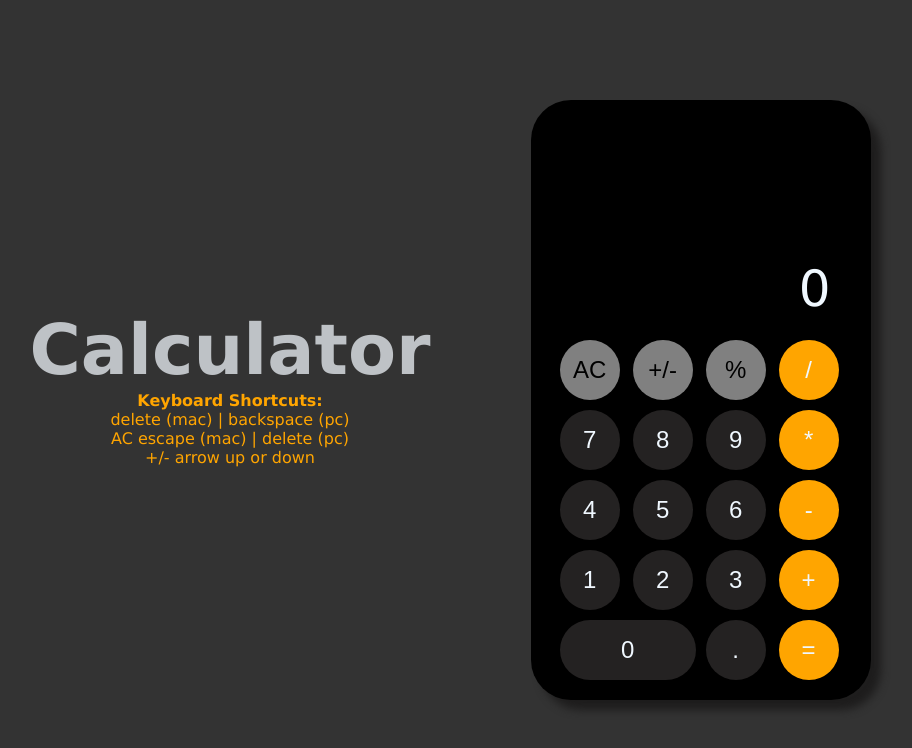
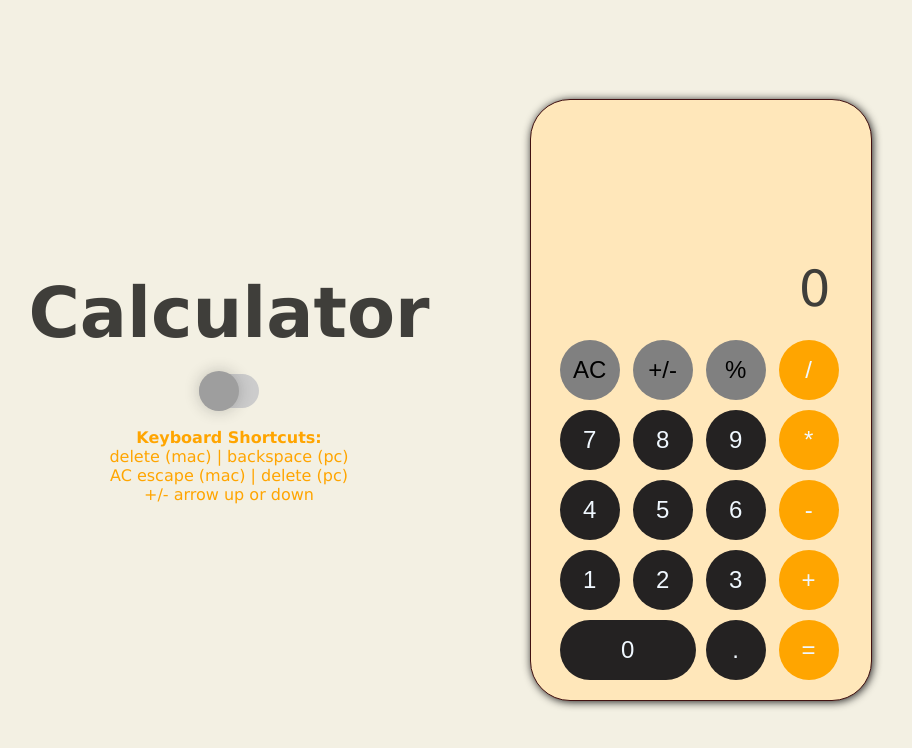
Before and after one commit to annisssimo/calculator-js, a website built with webpack: page src/html/index.html in a window 1280 px wide. Shown: the whole page, without its empty margins (190-1102 px from the left). Built offline with nearby package versions, Linux system fonts and the light colour scheme; grey boxes are pictures that could not be loaded.

Commit message:
feat: implement theme toggle

```diff
--- a/src/css/styles.css
+++ b/src/css/styles.css
@@ -4,18 +4,25 @@
 }
 
 :root {
-  --dark-gray: #333;
   --gray: #808080;
-  --light-gray: #bec2c6;
   --gray-button: #242222;
   --black: #000;
   --orange: #ffa500;
   --black-shadow: #1e1d1d;
   --white: #f0f8ff;
+
+  /* Dark theme variables */
+  --background-dark: #333;
+  --text-dark: #bec2c6;
+
+  /* Light theme variables */
+  --background-light: #f3f0e3;
+  --text-light: #3f3e3a;
+  --box-background-light: #ffe7ba;
+  --box-border-light: #421111;
 }
 
 body {
-  background-color: var(--dark-gray);
   font-family: 'Lucida Sans', 'Lucida Sans Regular', 'Lucida Grande', 'Lucida Sans Unicode', Geneva,
     Verdana, sans-serif;
   text-align: center;
@@ -26,9 +33,42 @@ body {
   gap: 100px;
 }
 
+
+body.dark {
+  background-color: var(--background-dark);
+  color: var(--text-dark);
+}
+
+body.light {
+  background-color: var(--background-light);
+  color: var(--text-light);
+}
+
+h1.dark {
+  color: var(--text-dark);
+}
+
+h1.light {
+  color: var(--text-light);
+}
+
 h1 {
-  color: var(--light-gray);
   font-size: 70px;
+}
+
+body.dark .box {
+  background-color: var(--black);
+  box-shadow: 10px 10px 8px var(--black-shadow);
+}
+
+body.light .box {
+  background-color: var(--box-background-light);
+  border: 1px solid var(--box-border-light);
+  box-shadow: 1px 1px 8px var(--black-shadow);
+}
+
+.body.dark .res {
+  color: var(--white);
 }
 
 .warning {
@@ -38,11 +78,9 @@ h1 {
 }
 
 .box {
-  background-color: var(--black);
   width: 340px;
   height: 600px;
   border-radius: 40px;
-  box-shadow: 10px 10px 8px var(--black-shadow);
   display: flex;
   flex-direction: column;
   align-items: center;
@@ -55,11 +93,6 @@ h1 {
   padding: 20px 30px 0px 30px;
 }
 
-.user-input,
-.res {
-  text-align: right;
-}
-
 .user-input {
   display: flex;
   align-items: flex-end;
@@ -68,12 +101,19 @@ h1 {
   color: var(--light-gray);
   word-wrap: break-word;
   max-height: 120px;
+  text-align: right;
 }
 
 .res {
-  color: var(--white);
   font-size: 50px;
   overflow-x: auto;
+  text-align: right;
+}
+
+.buttons {
+  display: grid;
+  grid-template-columns: repeat(4, 1fr);
+  grid-gap: 10px;
 }
 
 button {
@@ -112,19 +152,80 @@ button:hover {
   background-color: var(--gray-button);
 }
 
-.buttons {
-  display: grid;
-  grid-template-columns: repeat(4, 1fr);
-  grid-gap: 10px;
+.ellipse {
+  grid-column: span 2;
 }
 
-button {
-  width: 100%;
-  height: 60px;
+.theme-toggle {
+  margin: 20px;
 }
 
-.ellipse {
-  grid-column: span 2;
+.switch {
+  position: relative;
+  display: inline-block;
+  width: 60px;
+  height: 34px;
+}
+
+.switch input {
+  opacity: 0;
+  width: 0;
+  height: 0;
+}
+
+.slider {
+  position: absolute;
+  cursor: pointer;
+  top: 0;
+  left: 0;
+  right: 0;
+  bottom: 0;
+  background-color: #ccc;
+  -webkit-transition: 0.4s;
+  transition: 0.4s;
+}
+
+.slider:before {
+  position: absolute;
+  content: "";
+  height: 40px;
+  width: 40px;
+  left: 0px;
+  bottom: 4px;
+  top: 0;
+  bottom: 0;
+  margin: auto 0;
+  -webkit-transition: 0.4s;
+  transition: 0.4s;
+  box-shadow: 0 0px 15px #2020203d;
+  background: white url('https://i.ibb.co/7JfqXxB/sunny.png');
+  background-repeat: no-repeat;
+  background-position: center;
+}
+
+input:checked + .slider {
+  background-color: var(--orange);
+}
+
+input:focus + .slider {
+  box-shadow: 0 0 1px var(--orange);
+}
+
+input:checked + .slider:before {
+  -webkit-transform: translateX(24px);
+  -ms-transform: translateX(24px);
+  transform: translateX(24px);
+  background: white url('https://i.ibb.co/FxzBYR9/night.png');
+  background-repeat: no-repeat;
+  background-position: center;
+}
+
+.slider.round-s {
+  border-radius: 34px;
+}
+
+.slider.round-s:before {
+  border-radius: 50%;
 }
 
 @media screen and (max-width: 800px) {
--- a/src/html/index.html
+++ b/src/html/index.html
@@ -1,5 +1,6 @@
 <!doctype html>
 <html lang="en">
+
 <head>
   <meta charset="UTF-8" />
   <meta name="viewport" content="width=device-width, initial-scale=1.0" />
@@ -9,6 +10,12 @@
 <body>
   <div class="text">
     <h1>Calculator</h1>
+    <div class="theme-toggle">
+      <label id="switch" class="switch">
+        <input type="checkbox" id="slider">
+        <span class="slider round-s"></span>
+      </label>
+    </div>
     <div class="warning-container">
       <p class="warning">
         <b>Keyboard Shortcuts:</b>
@@ -49,4 +56,5 @@
     </div>
   </div>
 </body>
+
 </html>
--- a/src/js/index.js
+++ b/src/js/index.js
@@ -4,8 +4,36 @@ document.addEventListener('DOMContentLoaded', () => {
   const displayExpression = document.querySelector('.user-input');
   const displayResult = document.querySelector('.res');
   const buttonsContainer = document.querySelector('.buttons');
+  const themeSwitch = document.getElementById('slider');
 
   let output = '';
+
+  // Function to set a given theme/color-scheme
+  function setTheme(themeName) {
+    localStorage.setItem('theme', themeName);
+    document.body.className = themeName;
+  }
+
+  // Function to toggle between light and dark theme
+  function toggleTheme() {
+    if (localStorage.getItem('theme') === 'dark') {
+      setTheme('light');
+    } else {
+      setTheme('dark');
+    }
+  }
+
+  // Immediately invoked function to set the theme on initial load
+  (function initializeTheme() {
+    const savedTheme = localStorage.getItem('theme');
+    if (savedTheme === 'dark') {
+      setTheme('dark');
+      themeSwitch.checked = true;
+    } else {
+      setTheme('light');
+      themeSwitch.checked = false;
+    }
+  })();
 
   function updateDisplay() {
     displayExpression.textContent = output;
@@ -66,6 +94,7 @@ document.addEventListener('DOMContentLoaded', () => {
   }
 
   buttonsContainer.addEventListener('click', handleButtonClick);
+  themeSwitch.addEventListener('change', toggleTheme);
 });
 
 function sanitizeExpression(expression) {
```
Lines whose indentation alone changed are shown as unchanged.
